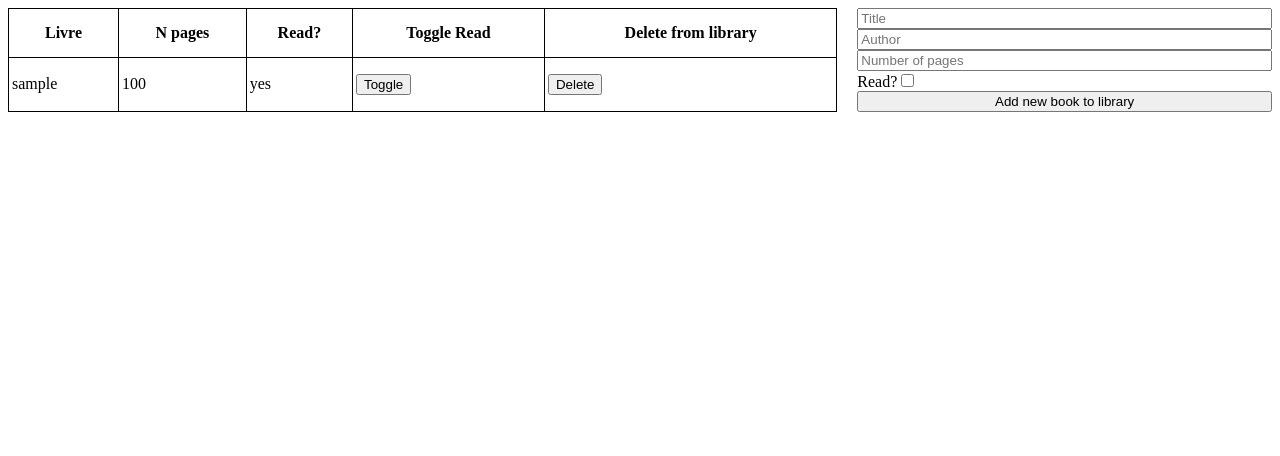
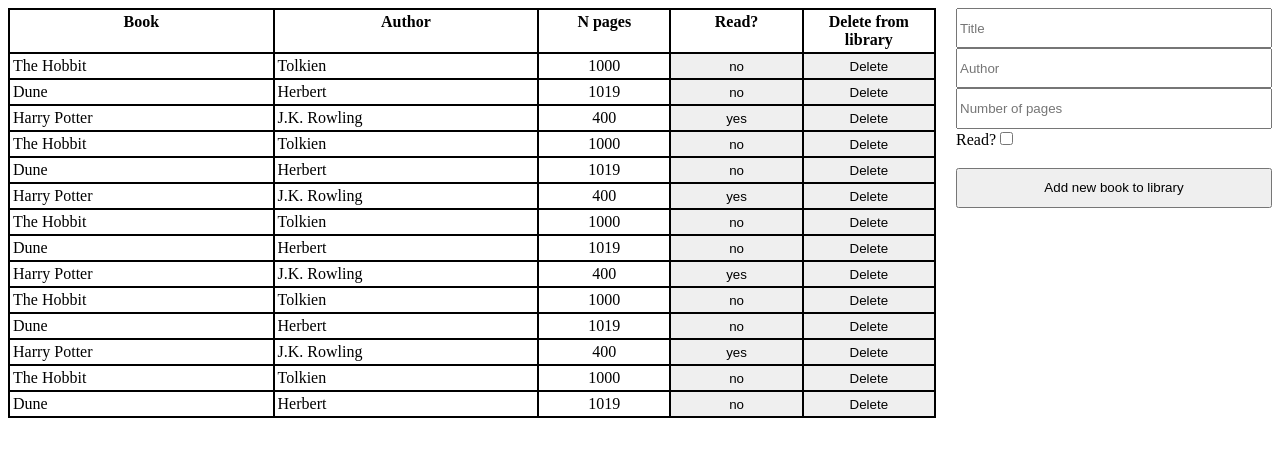
Before and after one commit to hugo-coisne/library, a plain HTML site: page index.html in a window 1280 px wide. Drawn offline with Linux system fonts and the light colour scheme.

Commit message:
add functional table

```diff
--- a/index.html
+++ b/index.html
@@ -4,23 +4,17 @@
     <meta charset="UTF-8" />
     <link rel="stylesheet" href="style.css" />
     <meta name="viewport" content="width=device-width, initial-scale=1.0" />
+    <script src="script.js" defer></script>
     <title>Library</title>
   </head>
   <body>
     <table>
       <tr>
-        <th>Livre</th>
+        <th>Book</th>
+        <th>Author</th>
         <th>N pages</th>
         <th>Read?</th>
-        <th>Toggle Read</th>
         <th>Delete from library</th>
-      </tr>
-      <tr>
-        <td>sample</td>
-        <td>100</td>
-        <td>yes</td>
-        <td><button>Toggle</button></td>
-        <td><button>Delete</button></td>
       </tr>
     </table>
     <form action="">
--- a/script.js
+++ b/script.js
@@ -1,8 +1,69 @@
 let library = [];
 
-function Book(title, author, npages, read){
-    this.title = title;
-    this.author = author;
-    this.npages = npages;
-    this.read = read;
+function Book(title, author, npages, read) {
+  this.title = title;
+  this.author = author;
+  this.npages = npages;
+  this.read = read;
 }
+
+library = [
+  new Book("The Hobbit", "Tolkien", 1000, "no"),
+  new Book("Dune", "Herbert", 1019, "no"),
+  new Book("Harry Potter", "J.K. Rowling", 400, "yes"),
+  new Book("The Hobbit", "Tolkien", 1000, "no"),
+  new Book("Dune", "Herbert", 1019, "no"),
+  new Book("Harry Potter", "J.K. Rowling", 400, "yes"),
+  new Book("The Hobbit", "Tolkien", 1000, "no"),
+  new Book("Dune", "Herbert", 1019, "no"),
+  new Book("Harry Potter", "J.K. Rowling", 400, "yes"),
+  new Book("The Hobbit", "Tolkien", 1000, "no"),
+  new Book("Dune", "Herbert", 1019, "no"),
+  new Book("Harry Potter", "J.K. Rowling", 400, "yes"),
+  new Book("The Hobbit", "Tolkien", 1000, "no"),
+  new Book("Dune", "Herbert", 1019, "no"),
+];
+
+const table = document.querySelector("tbody");
+
+for (let i in library) {
+  const book = document.createElement("tr");
+  for (let j in library[i]) {
+    if (j == "read") {
+      continue;
+    }
+    const td = document.createElement("td");
+    td.innerHTML = library[i][j];
+    book.appendChild(td);
+  }
+
+  const toggle = document.createElement("button");
+  const td2 = document.createElement("td");
+  td2.classList = "but";
+  toggle.innerHTML = library[i].read;
+  toggle.type = "button";
+  toggle.onclick = function () {
+    let read = Array.from(this.parentNode.parentNode.children)[3].children[0];
+    if (read.innerText === "yes") {
+      read.innerText = "no";
+    } else {
+      read.innerText = "yes";
+  };
+}
+  td2.appendChild(toggle);
+  book.appendChild(td2);
+
+  const deleter = document.createElement("button");
+  const td3 = document.createElement("td");
+  td3.classList = "but";
+  deleter.innerText = "Delete";
+  deleter.onclick = function () {
+    let bbook = this.parentNode.parentNode;
+    let tbody = bbook.parentNode;
+    bbook.remove();
+  };
+
+  td3.appendChild(deleter);
+  book.appendChild(td3);
+  table.appendChild(book);
+}
--- a/style.css
+++ b/style.css
@@ -1,21 +1,47 @@
 body {
-    display:grid;
-    grid-template-areas: "table form";
-    grid-template-columns: 2fr 1fr;
-    gap:20px;
+  display: flex;
+  justify-content: space-between;
+  gap: 20px;
 }
 
-table, td, th {
-    border: solid 1px black;
-    border-collapse: collapse;
-    padding:3px;
+table,
+td,
+th {
+  border: solid 1px black;
+  border-collapse: collapse;
+  padding: 3px;
 }
 
-table {
-    grid-area: table;
+table tbody {
+  min-width: 500px;
+}
+
+tr {
+  display: grid;
+  grid-template-columns: 2fr 2fr 1fr 1fr 1fr;
+}
+
+td:nth-child(4),
+td:nth-child(3) {
+  text-align: center;
+}
+
+.but button {
+  width: 100%;
+  height: 100%;
+  border: none;
+  margin: 0;
+  cursor: pointer;
+}
+
+.but {
+  padding: 0;
 }
 
 form {
-    grid-area:form;
-    display:grid;
+  display: grid;
+
+  max-height: 200px;
+  min-width: 25%;
+  max-width: 500px;
 }
```
